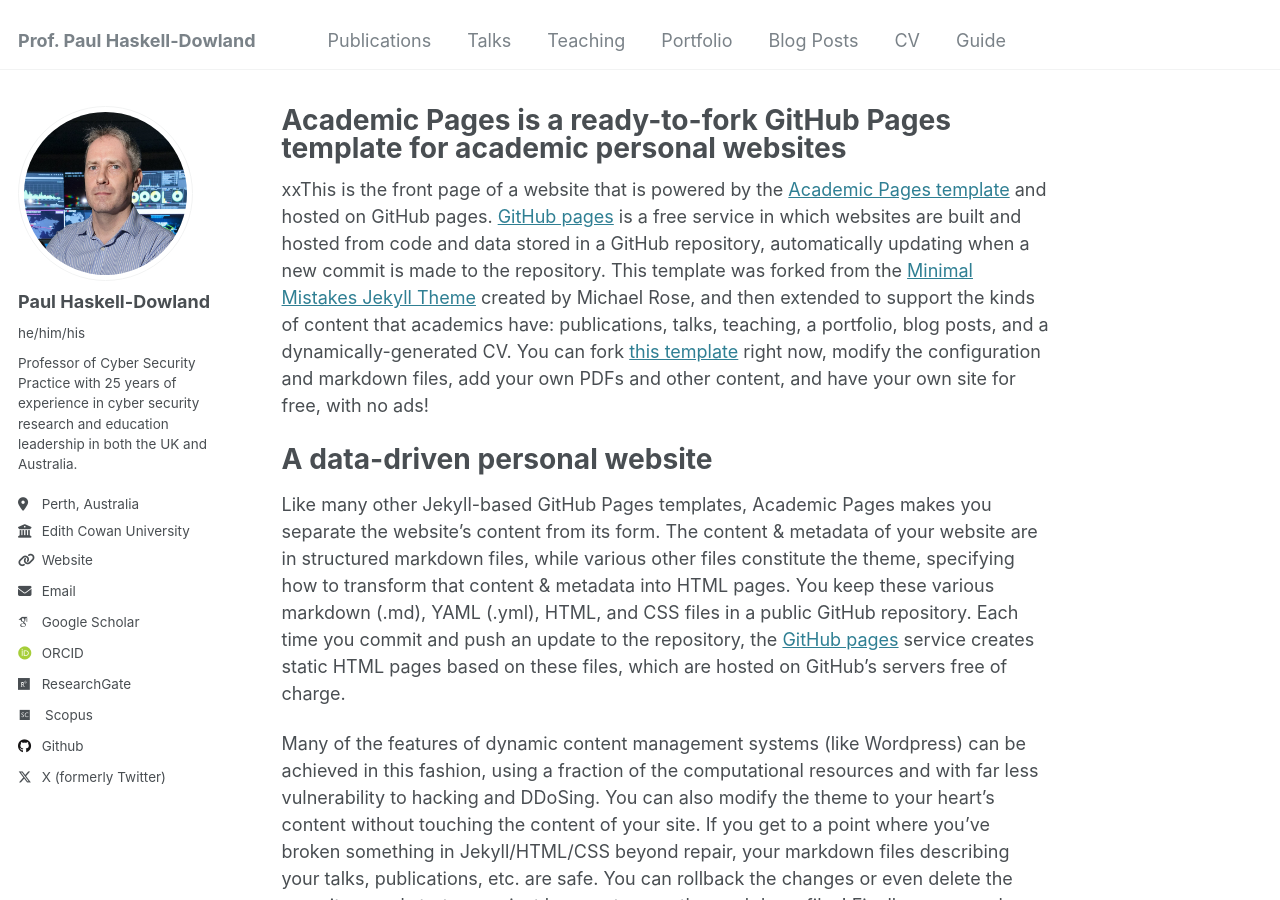
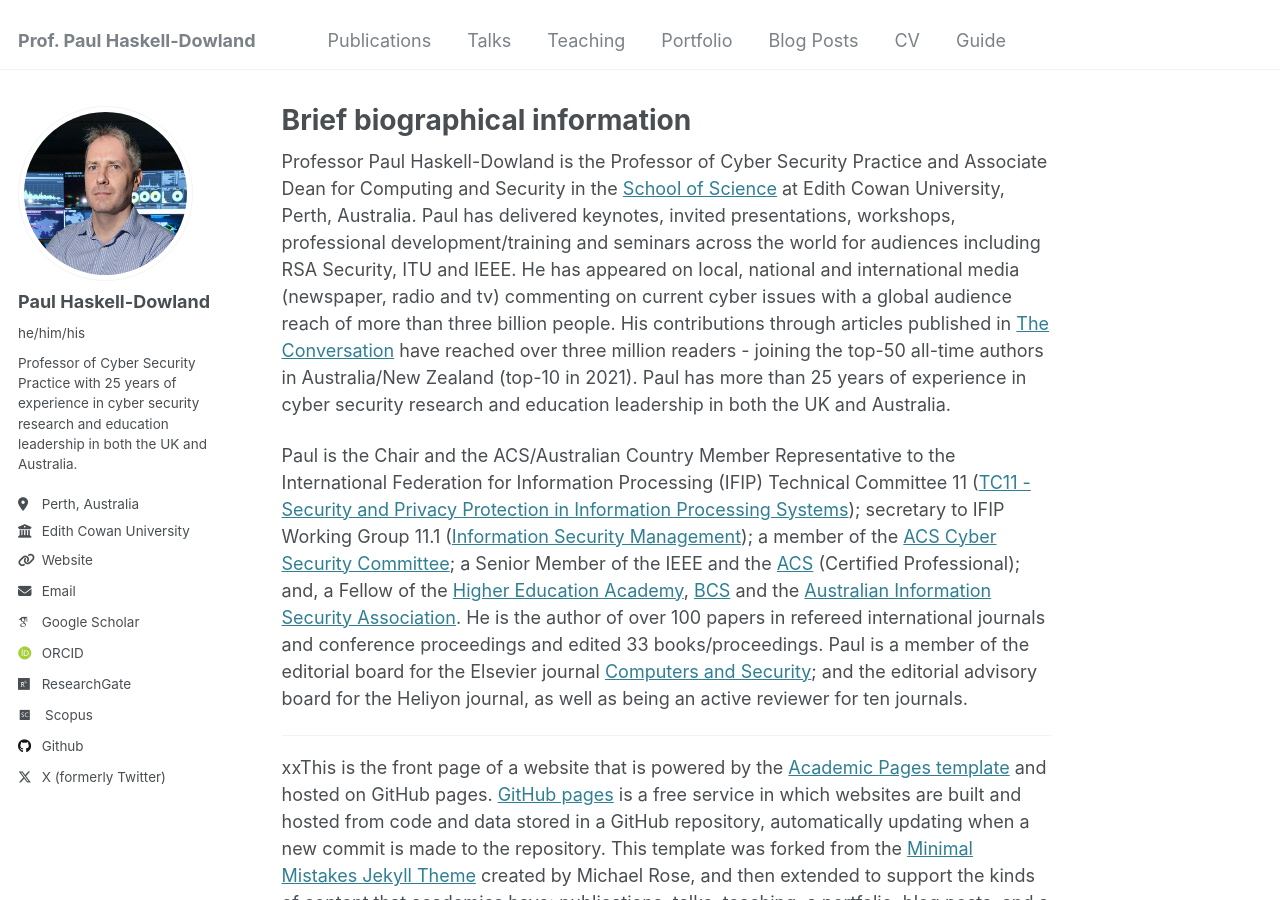
Before and after one commit to pdowland/phdweb, a Jekyll site: the page built from _pages/about.md, in a window 1280 px wide and 900 px high. Built offline with Jekyll 4.4.1, drawn with Linux system fonts in a browser that asks for light colours; some web fonts are replaced.

Commit message:
Update about.md

```diff
--- a/_pages/about.md
+++ b/_pages/about.md
@@ -1,12 +1,17 @@
 ---
 permalink: /
-title: "Academic Pages is a ready-to-fork GitHub Pages template for academic personal websites"
+title: "Brief biographical information"
 author_profile: true
 redirect_from:
   - /about/
   - /about.html
 ---
 
+Professor Paul Haskell-Dowland is the Professor of Cyber Security Practice and Associate Dean for Computing and Security in the [School of Science](https://www.ecu.edu.au/schools/science/staff/profiles/associate-deans/dr-paul-haskell-dowland) at Edith Cowan University, Perth, Australia.  Paul has delivered keynotes, invited presentations, workshops, professional development/training and seminars across the world for audiences including RSA Security, ITU and IEEE. He has appeared on local, national and international media (newspaper, radio and tv) commenting on current cyber issues with a global audience reach of more than three billion people. His contributions through articles published in [The Conversation](https://theconversation.com/profiles/paul-haskell-dowland-382903/articles) have reached over three million readers - joining the top-50 all-time authors in Australia/New Zealand (top-10 in 2021). Paul has more than 25 years of experience in cyber security research and education leadership in both the UK and Australia.
+
+Paul is the Chair and the ACS/Australian Country Member Representative to the International Federation for Information Processing (IFIP) Technical Committee 11 ([TC11 - Security and Privacy Protection in Information Processing Systems](https://www.ifiptc11.org/)); secretary to IFIP Working Group 11.1 ([Information Security Management](http://www.ifiptc11.org/wg111/)); a member of the [ACS Cyber Security Committee](https://www.acs.org.au/governance/cybersecurity-committee.html); a Senior Member of the IEEE and the [ACS](https://www.acs.org.au/) (Certified Professional); and, a Fellow of the [Higher Education Academy](https://www.advance-he.ac.uk/), [BCS](https://www.bcs.org/) and the [Australian Information Security Association](https://www.aisa.org.au/).  He is the author of over 100 papers in refereed international journals and conference proceedings and edited 33 books/proceedings. Paul is a member of the editorial board for the Elsevier journal [Computers and Security](https://www.journals.elsevier.com/computers-and-security); and the editorial advisory board for the Heliyon journal, as well as being an active reviewer for ten journals.
+
+- - - -
 xxThis is the front page of a website that is powered by the [Academic Pages template](https://github.com/academicpages/academicpages.github.io) and hosted on GitHub pages. [GitHub pages](https://pages.github.com) is a free service in which websites are built and hosted from code and data stored in a GitHub repository, automatically updating when a new commit is made to the repository. This template was forked from the [Minimal Mistakes Jekyll Theme](https://mmistakes.github.io/minimal-mistakes/) created by Michael Rose, and then extended to support the kinds of content that academics have: publications, talks, teaching, a portfolio, blog posts, and a dynamically-generated CV. You can fork [this template](https://github.com/academicpages/academicpages.github.io) right now, modify the configuration and markdown files, add your own PDFs and other content, and have your own site for free, with no ads!
 
 A data-driven personal website
```
